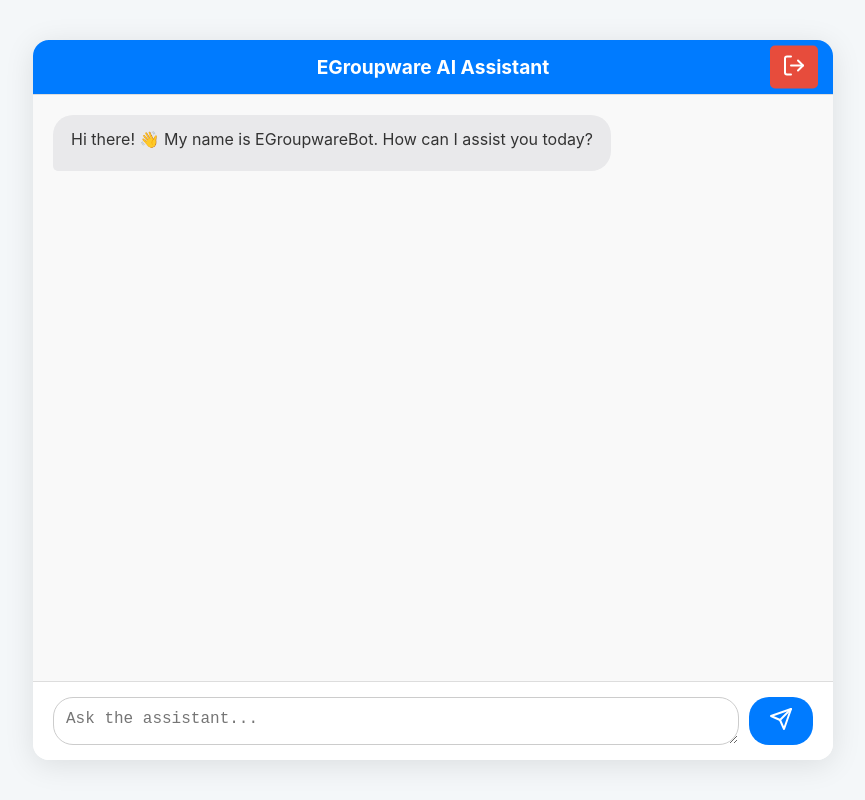
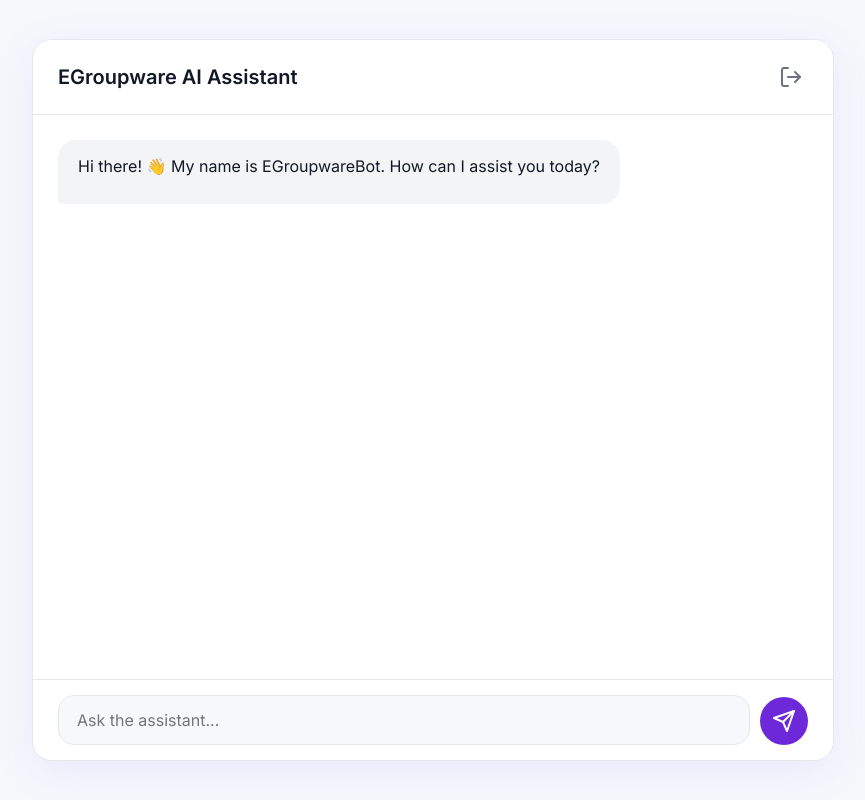
Before and after one commit to EGroupware/EGroupware-chatbot-MCP, a plain HTML site: page static/index.html in a window 1280 px wide. Shown: the whole page, without its empty margins (207-1072 px from the left). Drawn offline with Linux system fonts and the light colour scheme.

Commit message:
Refactor style.css to implement a modern design with a new color palette and improved layout for login and chat interfaces

```diff
--- a/static/style.css
+++ b/static/style.css
@@ -1,206 +1,221 @@
+/* Import the Inter font for a clean, modern look */
+@import url('https://fonts.googleapis.com/css2?family=Inter:wght@400;500;600&display=swap');
+
+/* --- Define a single, clean color palette --- */
+:root {
+    --bg-body: #f7f8fc;
+    --bg-container: #ffffff;
+    --border-color: #e5e7eb;
+    --text-primary: #111827;
+    --text-secondary: #6b7280;
+    --accent-color: #6d28d9; /* A professional violet */
+    --accent-color-hover: #5b21b6;
+    --user-message-text: #ffffff;
+    --bot-message-bg: #f3f4f6;
+    --shadow-color: rgba(99, 102, 241, 0.1);
+}
+
+/* --- General Styles --- */
 body {
-    font-family: -apple-system, BlinkMacSystemFont, "Segoe UI", Roboto, Helvetica, Arial, sans-serif;
-    background-color: #f4f7f9;
+    font-family: 'Inter', sans-serif;
+    background-color: var(--bg-body);
     margin: 0;
     display: flex;
     justify-content: center;
     align-items: center;
     height: 100vh;
-    color: #333;
+    color: var(--text-primary);
 }
 
-/* --- Login Page Styles --- */
-.login-container {
-    background-color: white;
-    padding: 40px;
-    border-radius: 12px;
-    box-shadow: 0 4px 25px rgba(0, 0, 0, 0.1);
-    width: 100%;
-    max-width: 400px;
-    text-align: center;
+@keyframes fadeIn {
+    from { opacity: 0; transform: translateY(10px); }
+    to { opacity: 1; transform: translateY(0); }
 }
 
-.login-container h2 {
-    margin-top: 0;
-}
-
-.login-container p {
-    color: #666;
-    margin-bottom: 25px;
-}
-
-#login-form input {
-    width: calc(100% - 24px);
-    padding: 12px;
-    margin-bottom: 15px;
-    border: 1px solid #ddd;
-    border-radius: 8px;
-    font-size: 16px;
-}
-
-#login-form button {
-    width: 100%;
-    padding: 12px;
-    background-color: #007bff;
-    color: white;
-    border: none;
-    border-radius: 8px;
-    font-size: 16px;
-    font-weight: 600;
-    cursor: pointer;
-    transition: background-color 0.3s;
-}
-
-#login-form button:hover {
-    background-color: #0056b3;
-}
-
-.error-message {
-    color: #d93025;
-    margin-top: 10px;
-    min-height: 20px;
-    font-weight: 500;
-}
-
-
-/* --- Chat Page Styles --- */
-.chat-container {
+/* --- Main Container (Shared by Login & Chat) --- */
+.login-container, .chat-container {
     width: 100%;
     max-width: 800px;
-    height: 90vh;
-    max-height: 800px;
-    background-color: #fff;
-    border-radius: 16px;
-    box-shadow: 0 5px 30px rgba(0, 0, 0, 0.1);
+    background-color: var(--bg-container);
+    border-radius: 20px;
+    box-shadow: 0 10px 40px var(--shadow-color);
+    border: 1px solid var(--border-color);
     display: flex;
     flex-direction: column;
     overflow: hidden;
 }
 
-.chat-header {
-    background: #007bff;
-    color: white;
-    padding: 15px 20px;
-    text-align: center;
-    position: relative;
-    border-bottom: 1px solid #ddd;
-    flex-shrink: 0;
+.chat-container {
+    height: 90vh;
+    max-height: 850px;
 }
 
-.chat-header h2 {
-    margin: 0;
-    font-size: 1.2rem;
+/* --- Login Page Specifics --- */
+.login-container {
+    padding: 50px;
+    text-align: center;
 }
-
-#logout-btn {
-    position: absolute;
-    right: 15px;
-    top: 50%;
-    transform: translateY(-50%);
-    background: #e74c3c;
-    color: white;
+.login-header p {
+    color: var(--text-secondary);
+    margin-bottom: 30px;
+}
+#login-form input {
+    width: calc(100% - 30px);
+    padding: 15px;
+    margin-bottom: 15px;
+    border: 1px solid var(--border-color);
+    border-radius: 12px;
+    font-size: 16px;
+    background-color: var(--bg-body);
+    color: var(--text-primary);
+}
+#login-form button {
+    width: 100%;
+    padding: 15px;
+    background-color: var(--accent-color);
+    color: var(--user-message-text);
     border: none;
-    padding: 8px 12px;
-    border-radius: 5px;
+    border-radius: 12px;
+    font-size: 16px;
+    font-weight: 600;
     cursor: pointer;
     transition: background-color 0.2s;
 }
-#logout-btn:hover {
-    background: #c0392b;
+#login-form button:hover {
+    background-color: var(--accent-color-hover);
+}
+.error-message {
+    color: #ef4444;
+    margin-top: 15px;
+    min-height: 20px;
+    font-weight: 500;
 }
 
+/* --- Chat Header --- */
+.chat-header {
+    background: var(--bg-container);
+    color: var(--text-primary);
+    padding: 20px 25px;
+    display: flex;
+    justify-content: space-between;
+    align-items: center;
+    border-bottom: 1px solid var(--border-color);
+    flex-shrink: 0;
+}
+.chat-header h2 {
+    margin: 0;
+    font-size: 1.25rem;
+    font-weight: 600;
+}
+#logout-btn {
+    background: transparent;
+    border: none;
+    color: var(--text-secondary);
+    cursor: pointer;
+    padding: 5px;
+    border-radius: 50%;
+    display: flex;
+    align-items: center;
+    justify-content: center;
+    transition: color 0.2s, background-color 0.2s;
+}
+#logout-btn:hover {
+    color: var(--accent-color);
+    background-color: var(--bot-message-bg);
+}
+
+/* --- Chat Box & Messages --- */
 .chat-box {
     flex-grow: 1;
-    padding: 20px;
+    padding: 25px;
     overflow-y: auto;
-    background-color: #f9f9f9;
     display: flex;
     flex-direction: column;
-    gap: 10px;
+    gap: 12px;
+}
+.message {
+    max-width: 78%;
+    padding: 14px 20px;
+    border-radius: 18px;
+    line-height: 1.6;
+    word-wrap: break-word;
+    animation: fadeIn 0.4s ease-out;
+}
+.user-message {
+    background-color: var(--accent-color);
+    color: var(--user-message-text);
+    align-self: flex-end;
+    border-bottom-right-radius: 4px;
+}
+.bot-message {
+    background-color: var(--bot-message-bg);
+    align-self: flex-start;
+    border-bottom-left-radius: 4px;
+}
+.main-response-text {
+    margin: 0;
+    white-space: pre-wrap; /* Key for multi-line responses */
+}
+.status-updates {
+    margin-top: 10px;
+    font-size: 0.9em;
+    color: var(--text-secondary);
+}
+.status-updates i {
+    font-style: normal;
+}
+.blinking-cursor {
+    animation: blink 1s step-end infinite;
+}
+@keyframes blink {
+    from, to { opacity: 1; }
+    50% { opacity: 0; }
 }
 
-.message {
-    max-width: 75%;
-    padding: 12px 18px;
-    border-radius: 20px;
-    line-height: 1.5;
-    word-wrap: break-word;
-}
-
-.user-message {
-    background-color: #007bff;
-    color: white;
-    align-self: flex-end;
-    border-bottom-right-radius: 5px;
-}
-
-.bot-message {
-    background-color: #e9e9eb;
-    color: #333;
-    align-self: flex-start;
-    border-bottom-left-radius: 5px;
-}
-
-/* Style for the main text from the AI */
-.main-response-text {
-    margin: 0;
-    white-space: pre-wrap;
-}
-
-/* Style for the status update messages */
-.status-updates {
-    margin-top: 8px;
-    font-size: 0.9em;
-    color: #555;
-}
-
-/* Blinking cursor effect for the "Thinking..." placeholder */
-@keyframes blink {
-    50% { opacity: 0; }
-}
-.blinking-cursor {
-    animation: blink 1s step-start 0s infinite;
-}
-
-
+/* --- Input Area --- */
 .chat-input-area {
-    padding: 15px 20px;
-    border-top: 1px solid #ddd;
+    padding: 15px 25px;
+    border-top: 1px solid var(--border-color);
     background-color: #fff;
     flex-shrink: 0;
 }
-
 #chat-form {
     display: flex;
+    align-items: flex-end;
     gap: 10px;
 }
-
 #message-input {
     flex-grow: 1;
-    padding: 12px;
-    border: 1px solid #ccc;
-    border-radius: 20px;
+    border: 1px solid var(--border-color);
+    border-radius: 16px;
+    padding: 12px 18px;
     font-size: 1rem;
+    font-family: inherit;
+    line-height: 1.5;
+    resize: none;
+    max-height: 150px;
+    overflow-y: auto;
+    background-color: var(--bg-body);
 }
-
-#message-input:focus {
+#message-input:focus, #login-form input:focus {
     outline: none;
-    border-color: #007bff;
-    box-shadow: 0 0 0 2px rgba(0, 123, 255, 0.25);
+    border-color: var(--accent-color);
+    box-shadow: 0 0 0 3px color-mix(in srgb, var(--accent-color) 20%, transparent);
 }
-
 #chat-form button {
-    padding: 10px 20px;
+    height: 48px;
+    width: 48px;
     border: none;
-    background-color: #007bff;
-    color: white;
-    border-radius: 20px;
+    background-color: var(--accent-color);
+    color: var(--user-message-text);
+    border-radius: 50%;
     cursor: pointer;
-    font-size: 1rem;
-    font-weight: 600;
+    flex-shrink: 0;
+    display: flex;
+    align-items: center;
+    justify-content: center;
     transition: background-color 0.2s;
 }
-
 #chat-form button:hover {
-    background-color: #0056b3;
+    background-color: var(--accent-color-hover);
 }
```
